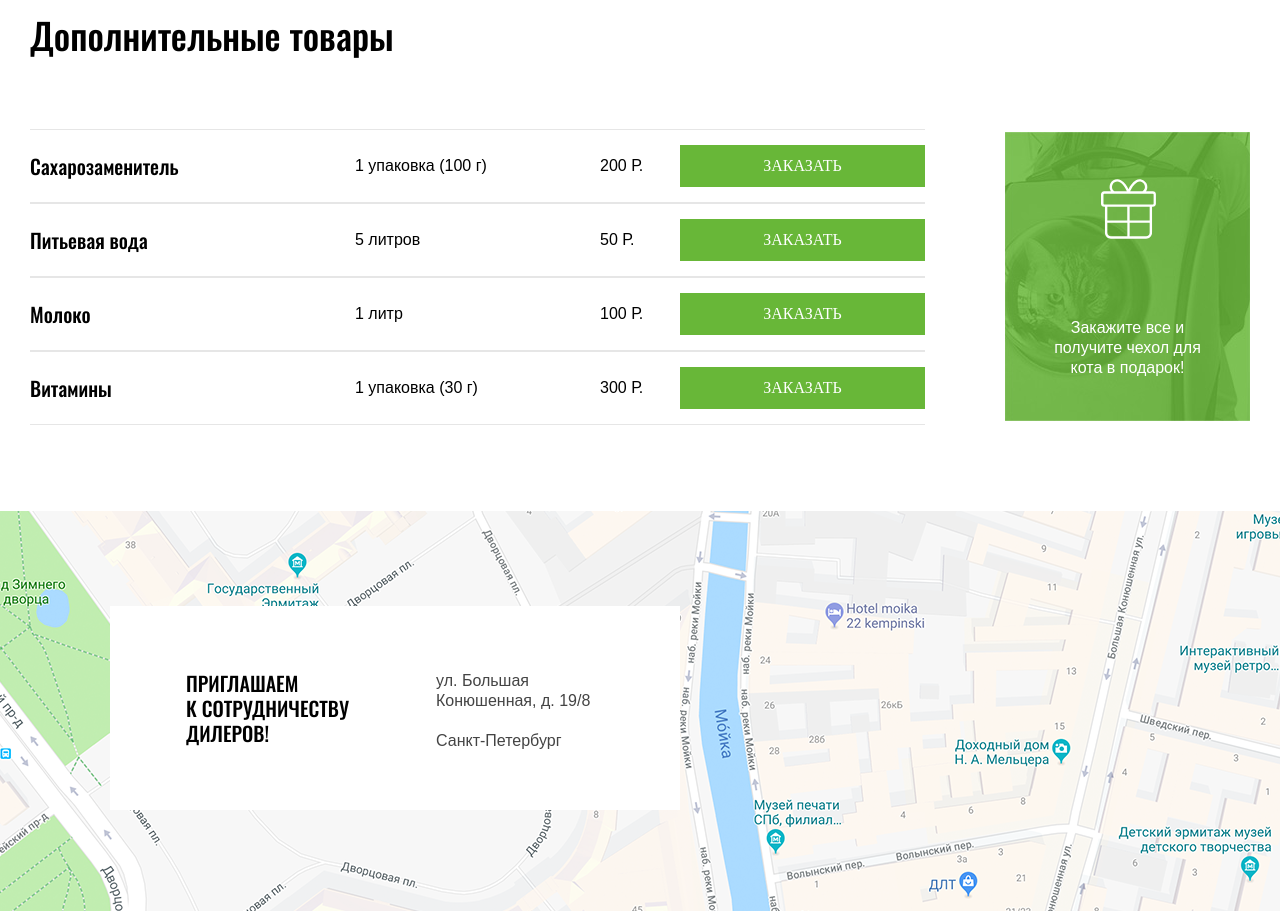
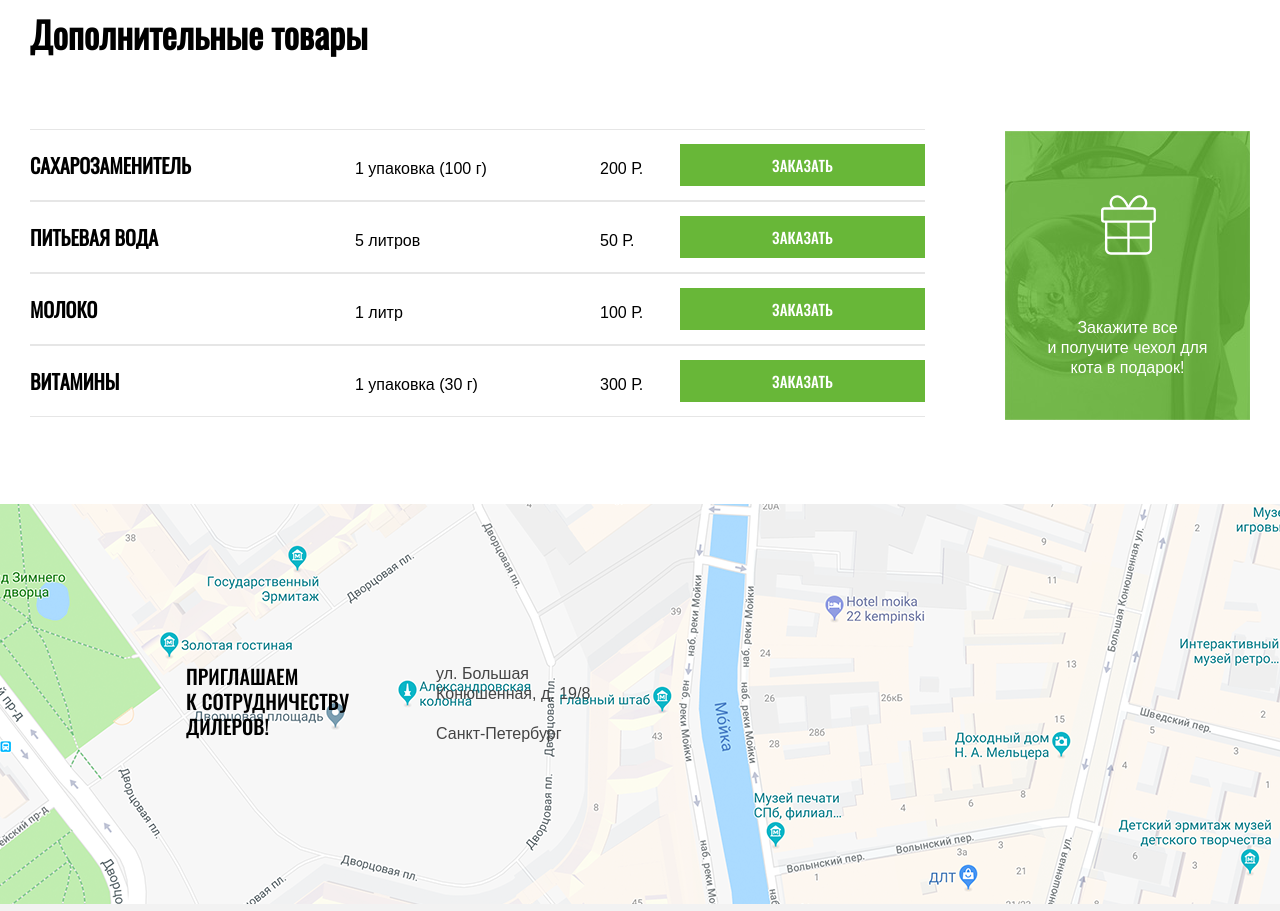
Before and after one commit to AndreyKovalenok/cat-energy, a website: page source/catalog.html in a window 1280 px wide. Shown: the part 1480-2391 px from the top of the page. Drawn offline with nearby package versions, Linux system fonts and the light colour scheme; files that its build step writes are made by us from their sources; files whose address does not match are found by name.

Commit message:
additional

```diff
--- a/source/catalog.html
+++ b/source/catalog.html
@@ -299,7 +299,7 @@
           </ul>
 
           <p class="addition__action">
-            Закажите все и получите чехол для кота в подарок!
+            Закажите все <br> и получите чехол для кота в подарок!
             <svg class="addition__action-svg" xmlns="http://www.w3.org/2000/svg" viewbox="0 0 55.5 60"><path d="M52.3 12.2h-7c.5-.7.8-1.4 1.1-2.2.6-2 .4-4.1-.6-5.9-1-1.8-2.6-3.1-4.6-3.7-2-.6-4.1-.4-5.9.6-3.6 2-6.2 6.1-7.6 9-1.4-2.9-4-7.1-7.6-9-3.8-2-8.5-.6-10.5 3.1-1.4 2.7-1.2 5.8.5 8.1h-7c-1.7 0-3.1 1.4-3.1 3.1v9.4c0 1.7 1.4 3.1 3.1 3.1H4v26.1c0 3.3 2.7 6 6 6h35.5c3.3 0 6-2.7 6-6V27.8h.8c1.7 0 3.1-1.4 3.1-3.1v-9.4c.1-1.7-1.3-3.1-3.1-3.1zM36.5 3c1.3-.7 2.7-.8 4.1-.4 1.3.4 2.4 1.3 3.1 2.6.7 1.3.8 2.7.4 4.1-.4 1.2-1.1 2.2-2.2 2.9H29.4C30.5 9.6 33 5 36.5 3zM11.7 5.2C13.2 2.6 16.4 1.6 19 3c3.5 1.9 6 6.6 7.1 9.1H13.5c-2.3-1.4-3.1-4.5-1.8-6.9zm14.8 22.6v13.7H6.4V27.8h20.1zM6.4 53.9v-10h20.2v13.7H10c-2 0-3.6-1.7-3.6-3.7zm39.1 3.7H28.9V43.9h20.2v10c0 2-1.6 3.7-3.6 3.7zm3.6-16.1H28.9V27.8h20.2v13.7zm4-16.8c0 .4-.3.7-.7.7H3.2c-.4 0-.7-.3-.7-.7v-9.4c0-.4.3-.7.7-.7h49.2c.4 0 .7.3.7.7v9.4z"/></svg>
           </p>
         </div>
@@ -309,7 +309,7 @@
 
     <footer class="page-footer">
       <div class="page-footer__top-wrap">
-        <div class="page-footer__top page-footer__top--index">
+        <div class="page-footer__top">
           <p class="page-footer__invite">приглашаем <br> к сотрудничеству дилеров!</p>
           <p class="page-footer__address">ул. Большая Конюшенная, д. 19/8 <br><br> Санкт-Петербург</p>
         </div>
--- a/source/sass/blocks/additional.scss
+++ b/source/sass/blocks/additional.scss
@@ -1,10 +1,16 @@
+.additional {
+  padding: 29px 20px 35px;
+}
+
 .additional__heading {
   @include font-oswald;
+  @include font-prop(24, 24);
+  border-bottom: 1px solid $table-border;
 
   position: relative;
-
   width: 100%;
   margin: 0;
+  padding-bottom: 34px;
 
 
   // &::after {
@@ -27,174 +33,111 @@
   list-style: none;
 
   margin: 0;
+  margin-bottom: 39px;
   padding: 0;
 }
 
+.additional__item {
+  border-bottom: 1px solid $table-border;
+
+  padding-top: 12px;
+  padding-bottom: 17px;
+}
+
 .additional__item-heading {
+  @include font-prop(16, 16);
   @include font-oswald;
+  text-transform: uppercase;
 
   margin: 0;
+  margin-bottom: 15px;
   padding: 0;
 }
 
 .additional__info {
   display: flex;
   justify-content: space-between;
+  margin-bottom: 14px;
 }
 
 .additional__count,
 .additional__price {
-  font-family: "Arial", sans-serif;
+  @include font-arial;
+  @include font-prop(14, 14);
+}
+
+.additional__btn {
+  @include font-oswald;
+  @include font-prop(15, 20);
+  padding: 10px 0;
 }
 
 .addition__action {
-  @include font(16, 20, normal);
-  font-family: "Arial", sans-serif;
-  color: #ffffff;
+  @include font-prop(16, 20);
+  @include font-arial;
+  color: $white;
+  background: url("../img/gift-photo-mobile@1x.jpg") no-repeat center center;
 
+  text-align: center;
   position: relative;
-
+  width: 280px;
   margin: 0 auto;
+  padding: 188px 59px 41px;
 }
 
 .addition__action-svg {
   position: absolute;
-
   width: 55px;
   height: 60px;
+  left: 50%;
+  top: 50px;
+  margin-left: -27px;
+  margin-top: 15px;
 }
 
 .addition__action-svg path {
-  fill: #ffffff;
+  fill: $white;
 }
 
-@media (max-width: 767px) {
+@media (min-width: 768px) {
   .additional {
-    padding-top: 31px;
-    padding-bottom: 35px;
+    padding: 0;
+    padding-top: 66px;
+    padding-bottom: 75px;
   }
 
   .additional__heading {
-    @include font(24, 24, normal);
+    @include font-prop(36, 36);
+    border-bottom: none;
 
-    border-bottom: 1px solid #cdcdcd;
-
-    padding-bottom: 31px;
+    margin-bottom: 46px;
+    margin-left: 37px;
   }
 
   .additional__list {
-    margin-bottom: 39px;
+    margin-bottom: 67px;
   }
 
   .additional__item {
-    border-bottom: 1px solid #cdcdcd;
+    border: 1px solid $border-color;
 
-    padding-top: 14px;
-    padding-bottom: 17px;
+    display: flex;
+    justify-content: space-between;
+    flex-wrap: wrap;
+    width: 708px;
+    padding: 25px 38px 25px 36px;
+    margin: 0 auto;
   }
 
   .additional__item-heading {
-    @include font(16, 16, normal);
-
-    margin-bottom: 16px;
-  }
-
-  .additional__info {
-    margin-bottom: 14px;
-  }
-
-  .additional__count,
-  .additional__price {
-    @include font(14, 14, normal);
-  }
-
-  .additional__btn {
-    padding: 13px 0;
-  }
-
-  .addition__action {
-    background: url("../img/gift-photo-mobile@1x.jpg") no-repeat center center;
-    text-align: center;
-
-    width: 280px;
-    padding: 188px 62px 42px;
-  }
-
-  .addition__action-svg {
-    left: 50%;
-    top: 50px;
-
-    margin-left: -27px;
-  }
-}
-
-@media (min-width: 768px) and (max-width: 1219px) {
-  .additional {
-    padding-top: 71px;
-  }
-
-  .additional__heading {
-    margin-bottom: 80px;
-  }
-
-  .additional__item {
-    border: 1px solid #e6e6e6;
-
-    justify-content: space-between;
-    flex-wrap: wrap;
-
-    width: 708px;
-    padding: 27px 36px;
-    margin: 0 auto;
-  }
-
-  .additional__info {
-    flex-grow: 1;
-  }
-
-  .additional__btn {
-    width: 100%;
-    margin-top: 26px;
-    padding: 15px 0 11px;
-  }
-
-  .additional__list {
-    margin-bottom: 69px;
-  }
-
-  .addition__action {
-    background: url("../img/gift-photo-tablet@1x.jpg") no-repeat center center;
-
-    width: 708px;
-    padding: 75px 140px 70px 423px;
-  }
-
-  .addition__action-svg {
-    left: 90px;
-    top: 50%;
-
-    margin-top: -30px;
-  }
-}
-
-@media (min-width: 768px) {
-  .additional__heading {
-    @include font(36, 36, normal);
-  }
-
-  .additional__item {
-    display: flex;
-  }
-
-  .additional__item-heading {
-    @include font(20, 20, normal);
+    @include font-prop(20, 20);
 
     width: 325px;
   }
 
   .additional__count,
   .additional__price {
-    @include font(16, 20, normal);
+    @include font-prop(16, 20);
     text-align: right;
 
     display: block;
@@ -205,18 +148,41 @@
   }
 
   .additional__price {
-    width: 95px;
+    width: 133px;
+  }
+
+  .additional__info {
+    flex-grow: 1;
+    margin-top: 4px;
   }
 
   .additional__btn {
-    @include font(16, 20, normal);
+    @include font-prop(15, 20);
+
+    width: 100%;
+    margin-top: 8px;
+    padding: 9px 0 12px;
+  }
+
+  .addition__action {
+    background: url("../img/gift-photo-tablet@1x.jpg") no-repeat center center;
+    text-align: left;
+
+    width: 708px;
+    padding: 75px 139px 70px 423px;
+  }
+
+  .addition__action-svg {
+    left: 118px;
+    top: 50%;
+    margin-top: -35px;
   }
 }
 
 @media (min-width: 1220px) {
   .additional {
     padding-top: 79px;
-    padding-bottom: 86px;
+    padding-bottom: 82px;
   }
 
   .additional .wrap {
@@ -225,24 +191,35 @@
   }
 
   .additional__heading {
-    margin-bottom: 76px;
-
+    margin: 0;
+    margin-bottom: 43px;
     flex-grow: 1;
   }
 
   .additional__list {
     width: 895px;
     margin-right: 80px;
+    margin-bottom: 0;
   }
 
   .additional__item {
     justify-content: space-between;
     align-items: center;
+    width: auto;
+    padding: 14px 0;
 
-    border-top: 1px solid #e6e6e6;
-    border-bottom: 1px solid #e6e6e6;
+    border: none;
+    border-top: 1px solid $border-color;
+    border-bottom: 1px solid $border-color;
+  }
 
-    padding: 15px 0;
+  .additional__item-heading {
+    margin: 0;
+  }
+
+  .additional__info {
+    margin: 0;
+    padding-top: 8px;
   }
 
   .additional__count {
@@ -269,7 +246,7 @@
     text-align: center;
 
     width: 245px;
-    padding: 189px 43px 44px;
+    padding: 189px 42px 44px;
     margin: 0;
   }
 
@@ -278,5 +255,6 @@
     top: 50px;
 
     margin-left: -27px;
+    margin-top: 16px;
   }
 }
--- a/source/sass/blocks/catalog-main.scss
+++ b/source/sass/blocks/catalog-main.scss
@@ -12,6 +12,12 @@
     font-size: 60px;
     border-bottom: none;
 
-    padding: 45px 0 25px;
+    padding: 27px 0 25px;
   }
 }
+
+@media (min-width: 1220px) {
+  .catalog-main__heading {
+    padding-top: 44px;
+  }
+}
```
Also changed, not shown: source/form.html (+1 -1 lines).
